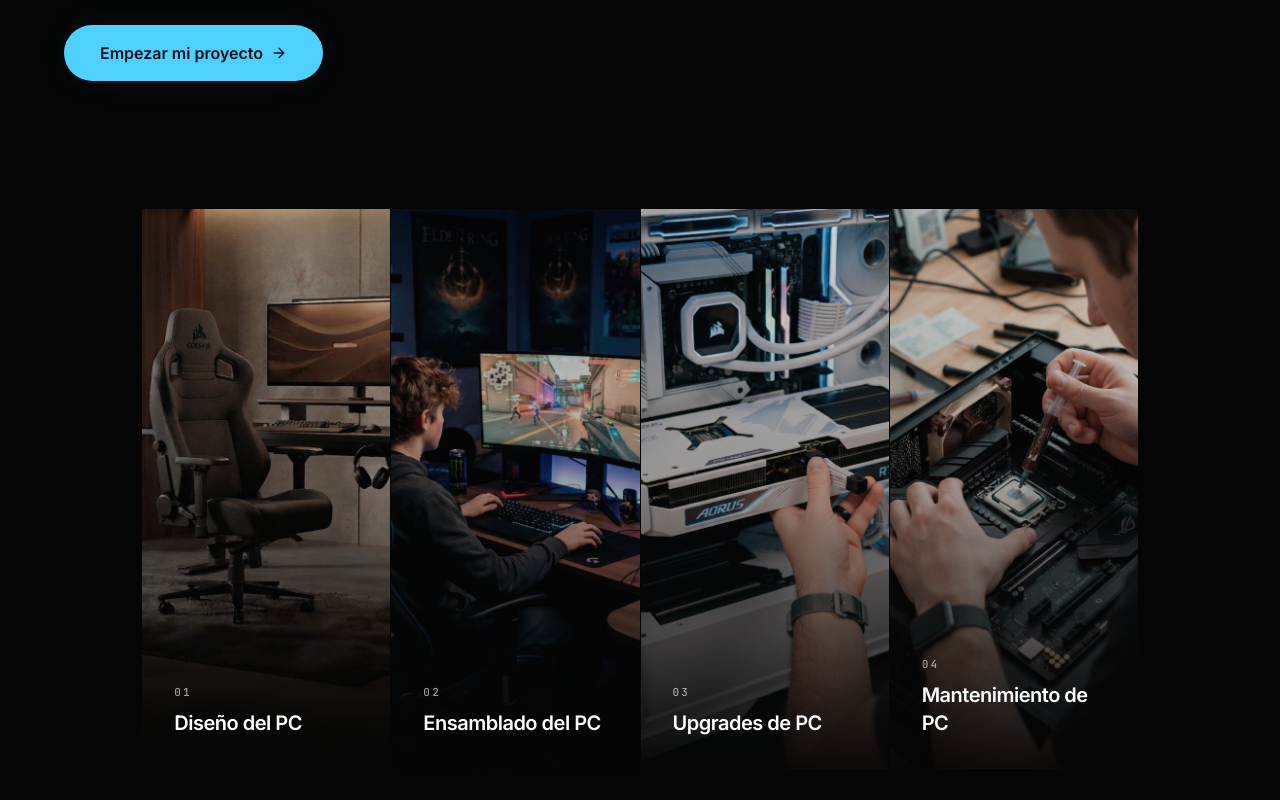
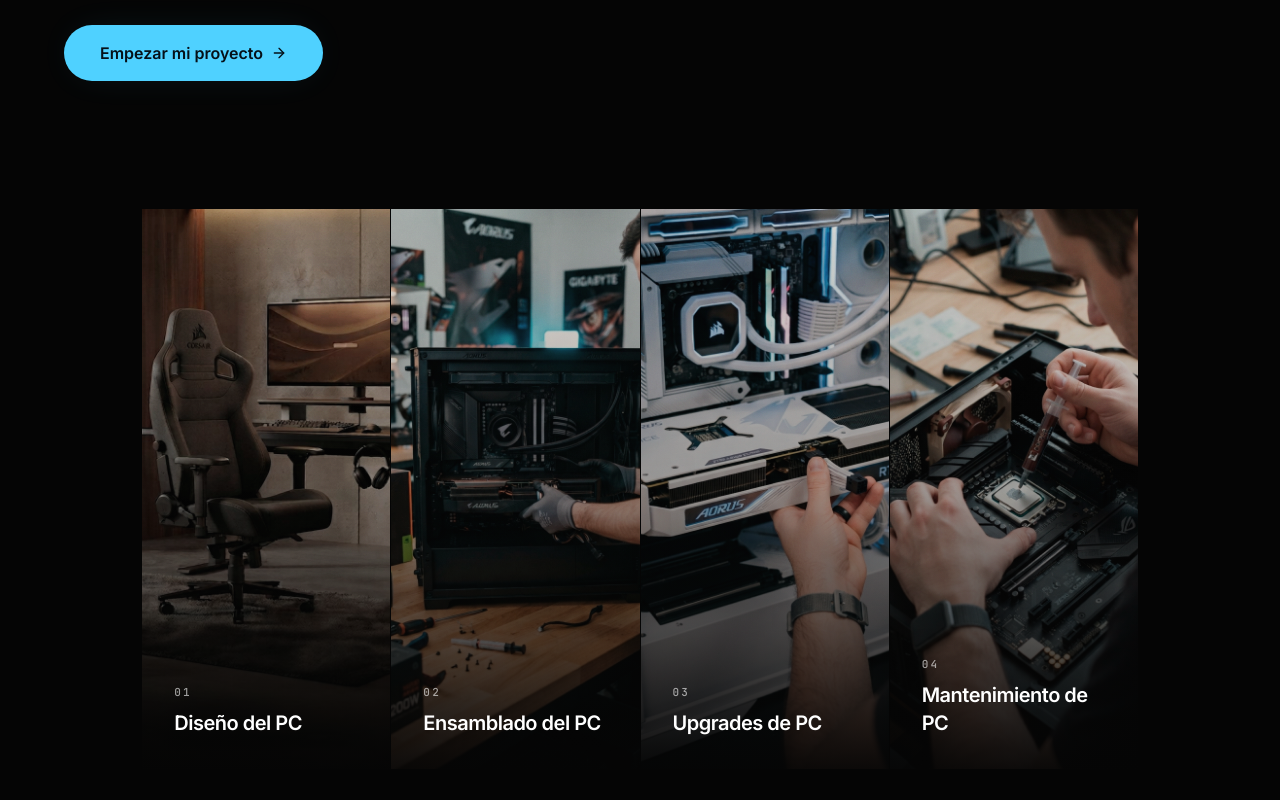
Before and after one commit to Nearcinho/pc-lab, a Next.js app: page /servicios in a window 1280 px wide. Shown: the part 550-1350 px from the top of the page. Built offline with nearby package versions, Linux system fonts and the light colour scheme.

Commit message:
Ensamblado: imagen armado

```diff
--- a/src/components/servicios/services-strip.tsx
+++ b/src/components/servicios/services-strip.tsx
@@ -27,7 +27,7 @@ const services = [
     line: "Montaje · Configuración · Testing",
     cta: "Ensamblar mi PC",
     href: "/contacto",
-    image: asset("/cases/gaming.jpg"),
+    image: asset("/cases/ensamblado.png"),
     alt: "Ensamblado profesional de un PC en PC LAB",
   },
   {
```
Also changed, not shown: public/cases/ensamblado.png (added).
